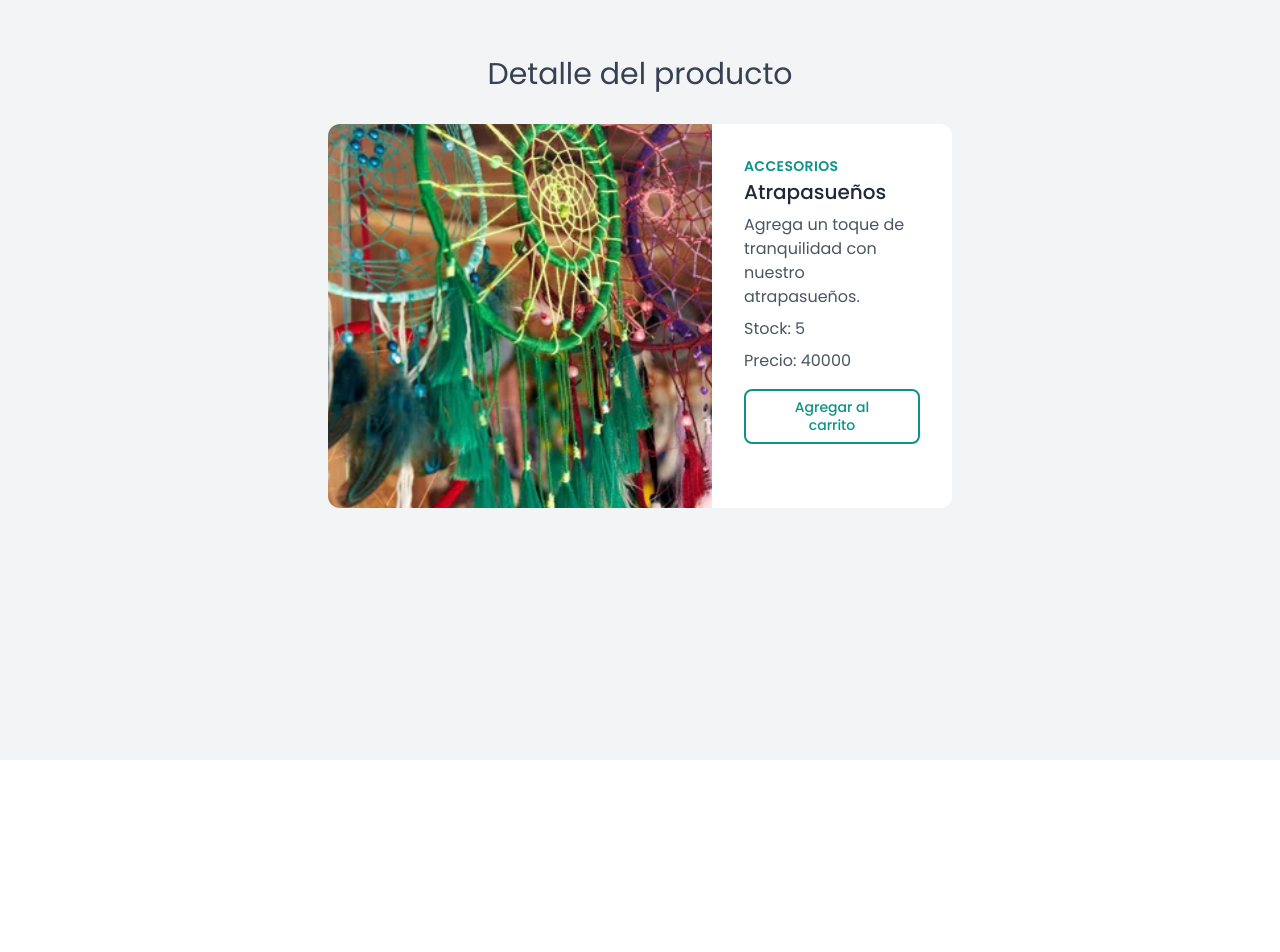
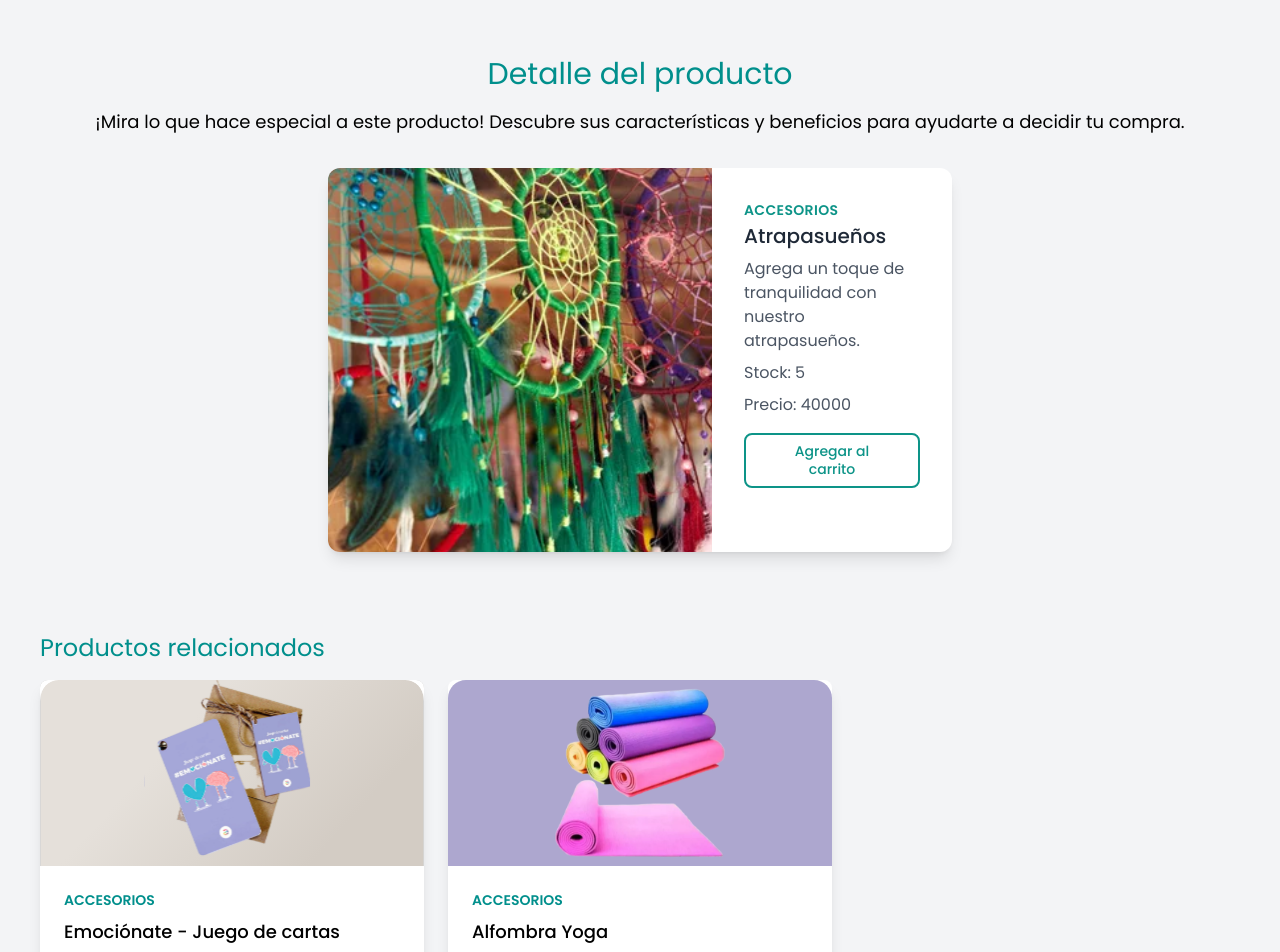
Before and after one commit to Yesica022/e-commerce-57780, a React (Vite) app: page /detalle/0001 in a window 1280 px wide. Shown: the part 120-1072 px from the top of the page. Before the commit the page ends 880 px from the top, so only its background shows below. Built offline with nearby package versions, Linux system fonts and the light colour scheme.

Commit message:
Last styles in ItemDetailContainer

```diff
--- a/src/components/ItemDetailContainer/ItemDetailContainer.jsx
+++ b/src/components/ItemDetailContainer/ItemDetailContainer.jsx
@@ -1,9 +1,11 @@
 import React, { useState, useEffect } from "react";
 import { useParams } from "react-router-dom";
 import { getProducts } from "../../data/data.js";
+import RelatedProducts from "../RelatedProducts/RelatedProducts.jsx";
 
 const ItemDetailContainer = () => {
-  const [product, setProduct] = useState({});
+  const [product, setProduct] = useState(null);
+  const [relatedProducts, setRelatedProducts] = useState([]);
   const { idProduct } = useParams();
 
   useEffect(() => {
@@ -13,17 +15,28 @@ const ItemDetailContainer = () => {
           (dataProduct) => dataProduct.id === idProduct
         );
         setProduct(filteredProduct);
+
+        // Filtrar productos relacionados
+        const related = data.filter(
+          (dataProduct) => dataProduct.category === filteredProduct.category && dataProduct.id !== filteredProduct.id
+        );
+        setRelatedProducts(related);
       })
       .catch((error) => {
         console.error("Error fetching products:", error);
       });
   }, [idProduct]);
 
+  if (!product) {
+    return <div>Loading...</div>;
+  }
+
   return (
     <div className="bg-gray-100 min-h-screen flex flex-col items-center pt-10">
-      <h2 className="text-3xl mb-8 mt-14 text-gray-700">Detalle del producto</h2>
+      <h2 className="text-3xl mb-4 mt-14 text-span">Detalle del producto</h2>
+      <p className="text-lg mb-8">¡Mira lo que hace especial a este producto! Descubre sus características y beneficios para ayudarte a decidir tu compra.</p>
       <div className="flex justify-center w-full px-4">
-        <div className="w-full md:w-3/4 lg:w-1/2 bg-white rounded-xl  overflow-hidden">
+        <div className="w-full md:w-3/4 lg:w-1/2 bg-white rounded-xl shadow-lg overflow-hidden">
           <div className="md:flex">
             <div className="md:flex-shrink-0">
               <img
@@ -49,7 +62,11 @@ const ItemDetailContainer = () => {
           </div>
         </div>
       </div>
+      <div className="mt-10">
+        <RelatedProducts relatedProducts={relatedProducts} />
+      </div>
     </div>
   );
-}
+};
+
 export default ItemDetailContainer;
--- /dev/null
+++ b/src/components/RelatedProducts/RelatedProducts.jsx
@@ -0,0 +1,18 @@
+import Item from "../ItemListContainer/Item";
+
+const RelatedProducts = ({ relatedProducts }) => {
+  return (
+    <div className="mt-10">
+      <h3 className="text-2xl mb-4 text-span">Productos relacionados</h3>
+      <div className="grid grid-cols-1 sm:grid-cols-2 md:grid-cols-3 gap-6 mb-8">
+        {relatedProducts.map((product) => (
+          <div key={product.id} >
+            <Item product={product} />
+          </div>
+        ))}
+      </div>
+    </div>
+  );
+};
+
+export default RelatedProducts;
```
